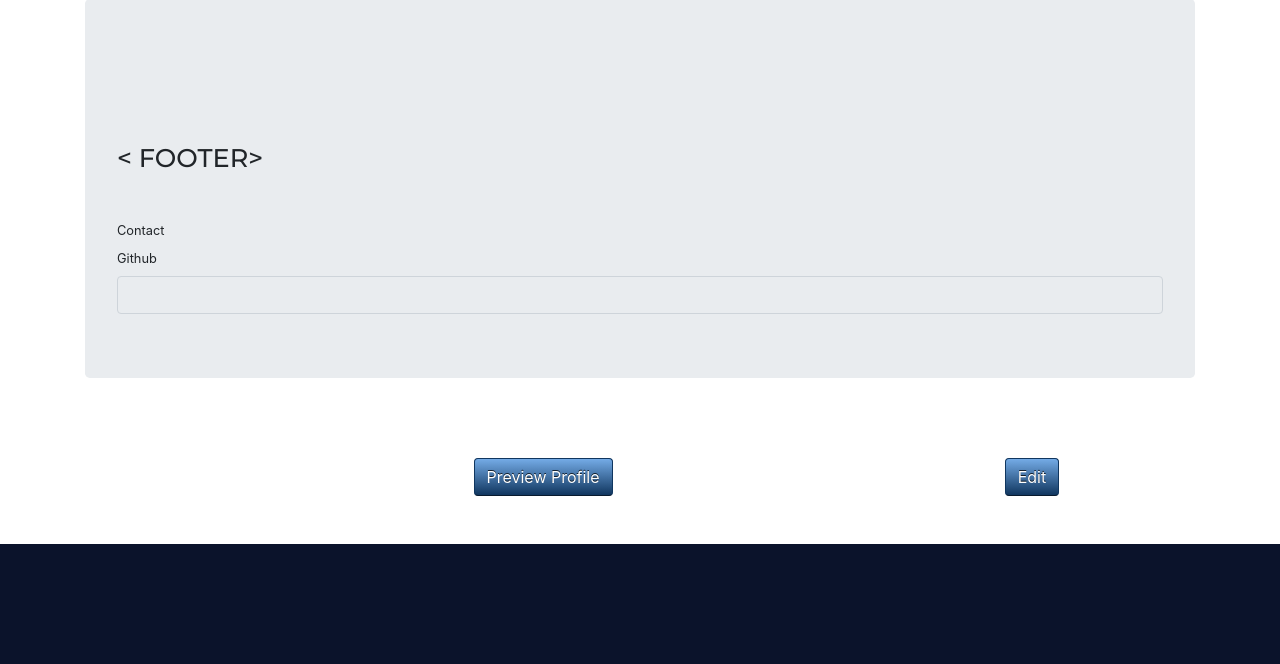
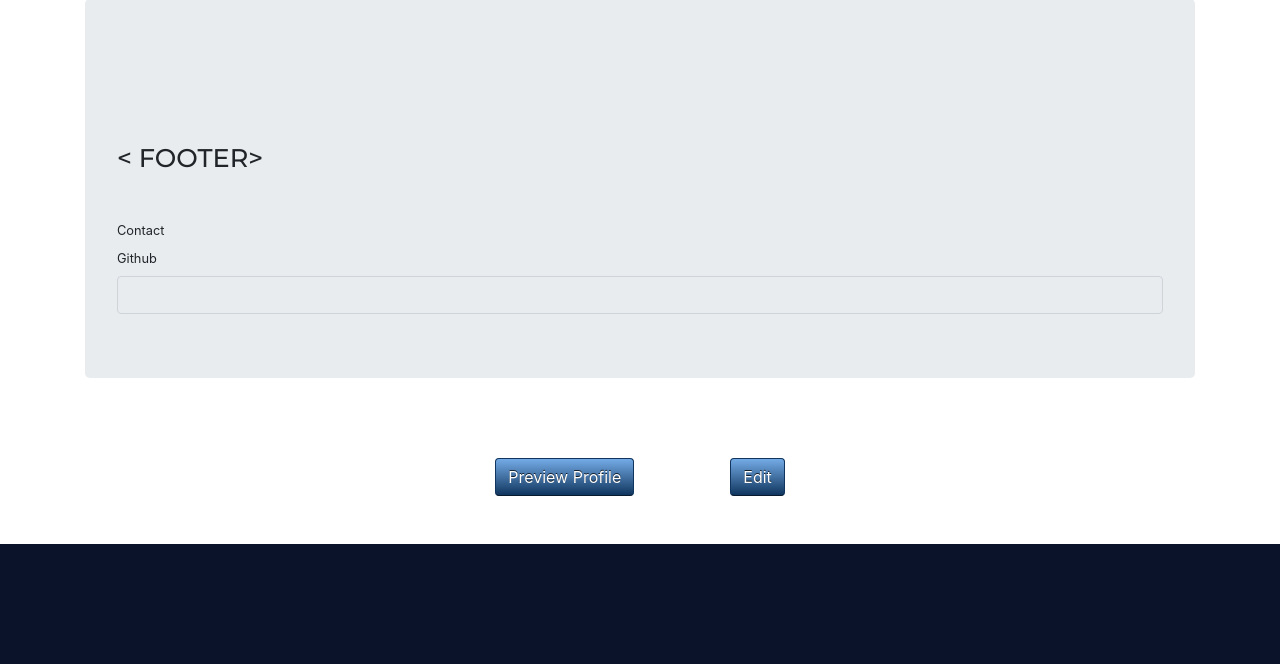
Before and after one commit to synnea/tanDev---tandem-exchange-for-developers, a Flask app: a page that uses templates/pages/profile.html in a window 1280 px wide. Shown: the part 1738-2402 px from the top of the page. Run offline with Flask 2, Linux system fonts and the light colour scheme; the visitor is signed in with stand-in values (Sample User, id 1); data that the repository does not hold is empty; some libraries are stand-ins or nearby versions.

Commit message:
center preview and edit buttons.

```diff
--- a/app.py
+++ b/app.py
@@ -195,6 +195,7 @@ def profile(username):
         return redirect(url_for('preview', loggedIn=loggedIn, username=username))
 
     if request.method == 'POST' and request.form['btn'] == 'edit':
+        username=session['username']
         return redirect(url_for('edit', loggedIn=loggedIn, username=username))
 
 
--- a/templates/pages/forbidden.html
+++ b/templates/pages/forbidden.html
@@ -10,6 +10,7 @@
      </div>
 
      <style>
+
 
 
      #app {
--- a/templates/pages/profile.html
+++ b/templates/pages/profile.html
@@ -288,10 +288,12 @@
         </div>
     </div>
 
-    <button type="submit" class="btn btn-primary btn-large logreg-btn mt-5 mb-5" name="btn" value="preview">Preview Profile</button>
+    <div class="row justify-content-center">
 
-    <button type="submit" class="btn btn-primary btn-large logreg-btn mt-5 mb-5" name="btn" value="edit">Edit</button>
+    <button type="submit" class="btn btn-primary btn-large userarea-btn mt-5 mb-5" name="btn" value="preview">Preview Profile</button>
 
+    <button type="submit" class="btn btn-primary btn-large userarea-btn mt-5 mb-5" name="btn" value="edit">Edit</button>
+</div>
 
     </form>
 
```
